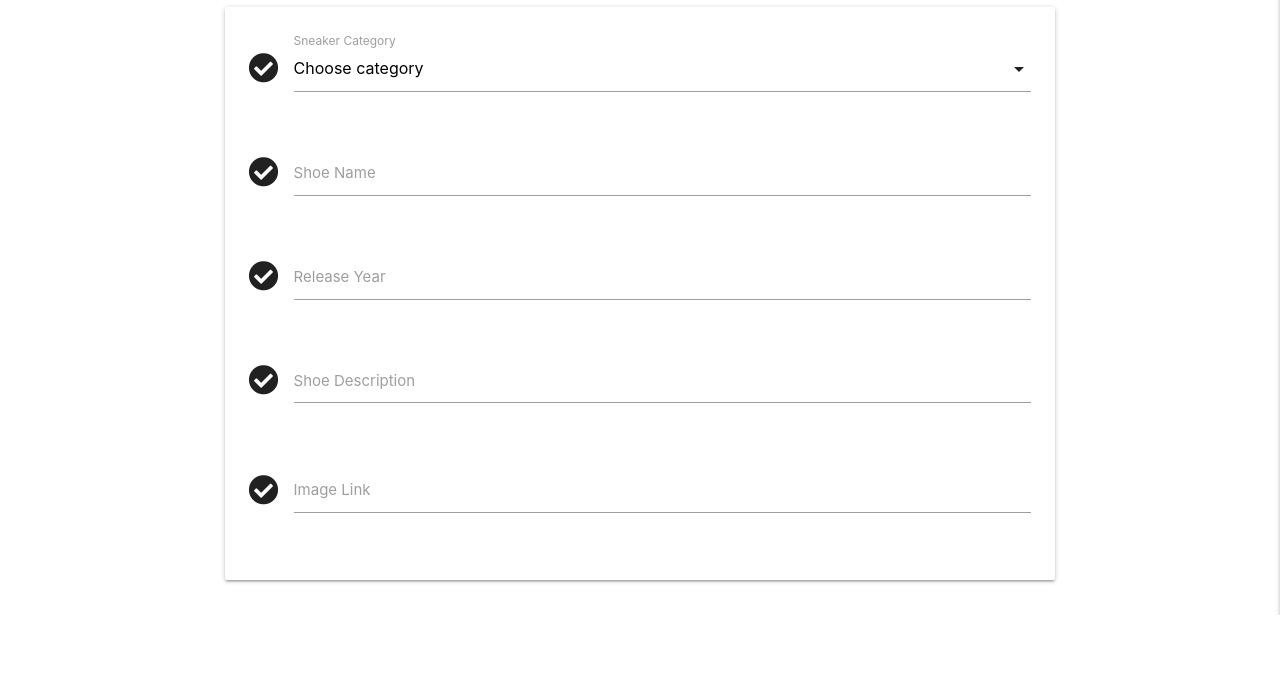
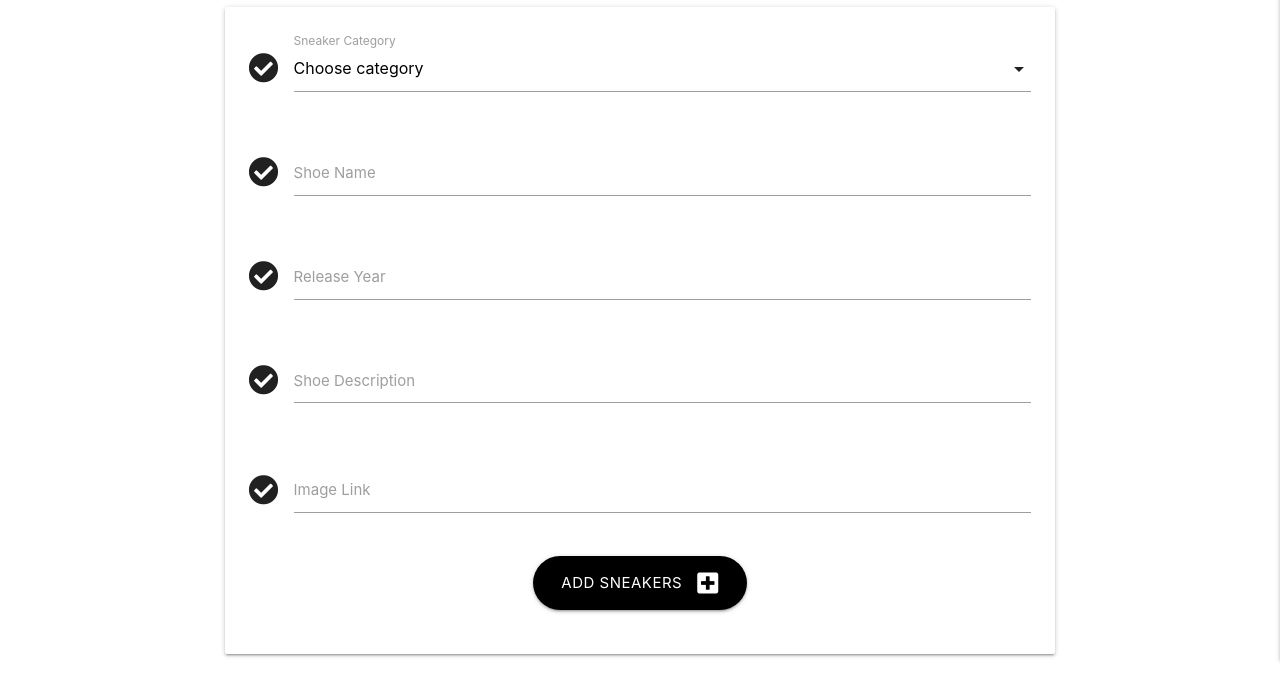
Before and after one commit to Code-Institute-Submissions/sneakerfans-ms3, a Flask app: page /add_sneakers in a window 1280 px wide. Shown: the part 200-889 px from the top of the page. Before the commit the page ends 815 px from the top, so only its background shows below. Run offline with Flask 2, Linux system fonts and the light colour scheme; data that the repository does not hold is empty; some libraries are stand-ins or nearby versions.

Commit message:
Create POST method to collect all form data in add_sneakers function in app.py

```diff
--- a/app.py
+++ b/app.py
@@ -111,8 +111,19 @@ def logout():
     return redirect(url_for("login"))
 
 
-@app.route("/add_sneakers")
+@app.route("/add_sneakers", methods=["GET", "POST"])
 def add_sneakers():
+    if request.method == "POST":
+        # Create dictionary to collect all form data
+        add = {
+            "category_name": request.form.get("category_name"),
+            "shoe_name": request.form.get("shoe_name"),
+            "release_year": request.form.get("release_year"),
+            "shoe_description": request.form.get("shoe_description"),
+            "image_url": request.form.get("image_url")
+        }
+        # Insert all form data to mongodb sneakers collection
+        mongo.db.sneakers.insert_one(add)
     # Create categories variable to alphabetically sort html select
     categories = mongo.db.categories.find().sort("category_name", 1)
     return render_template("add-sneakers.html", categories=categories)
--- a/templates/add-sneakers.html
+++ b/templates/add-sneakers.html
@@ -7,20 +7,22 @@
 
 
 <div class="row">
-    <form class="col s12 m8 offset-m2" method="POST" action="">
+    <form class="col s12 m8 offset-m2" method="POST" action="{{ url_for('add_sneakers', sneakers=sneakers)}}">
         <div class="card-panel">
+            <!-- Category select dropdown -->
             <div class="row">
                 <div class="input-field col s12">
                     <i class="fas fa-check-circle prefix"></i>
                     <select id="category_name" name="category_name" class="validate" required>
                         <option value="" disabled selected>Choose category</option>
-                        {% for category in categories %}
-                            <option value="{{ category.category_name }}">{{ category.category_name.capitalize() }}</option>
-                        {% endfor %}
+                            {% for category in categories %}
+                        <option value="{{ category.category_name }}">{{ category.category_name.capitalize() }}</option>
+                            {% endfor %}
                     </select>
                     <label for="category_name">Sneaker Category</label>
                 </div>
             </div>
+            <!-- Shoe name input -->
             <div class="row">
                 <div class="input-field col s12">
                     <i class="fas fa-check-circle prefix"></i>
@@ -28,6 +30,7 @@
                     <label for="shoe_name">Shoe Name</label>
                 </div>
             </div>
+            <!-- Release year input -->
             <div class="row">
                 <div class="input-field col s12">
                     <i class="fas fa-check-circle prefix"></i>
@@ -36,6 +39,7 @@
                     <label for="release_year">Release Year</label>
                 </div>
             </div>
+            <!-- Shoe description -->
             <div class="row">
                 <div class="input-field col s12">
                     <i class="fas fa-check-circle prefix"></i>
@@ -44,6 +48,7 @@
                     <label for="shoe_description">Shoe Description</label>
                 </div>
             </div>
+            <!-- Image url input -->
             <div class="row">
                 <div class="input-field col s12">
                     <i class="fas fa-check-circle prefix"></i>
@@ -51,6 +56,14 @@
                     <label for="image_url">Image Link</label>
                 </div>
             </div>
+            <!-- Submit button -->
+            <div class="row">
+                <div class="col s12 center-align">
+                    <button type="submit" class="btn-large text-shadow">
+                        Add Sneakers <i class="fas fa-plus-square right"></i>
+                    </button>
+                </div>
+            </div>
         </div>
     </form>
 </div>
```
